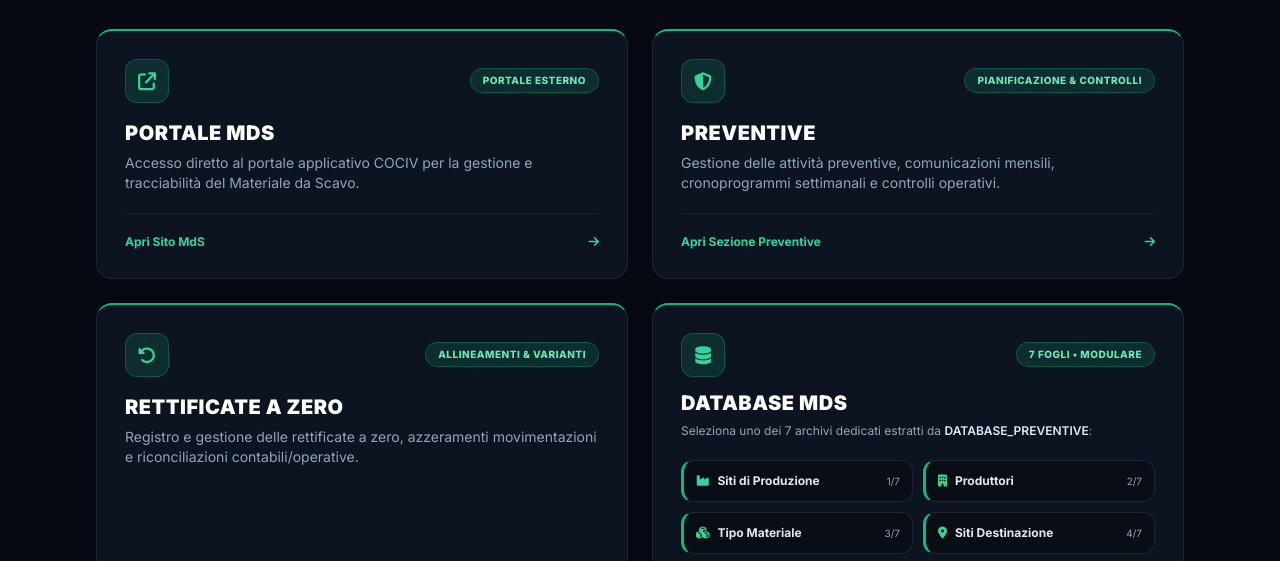
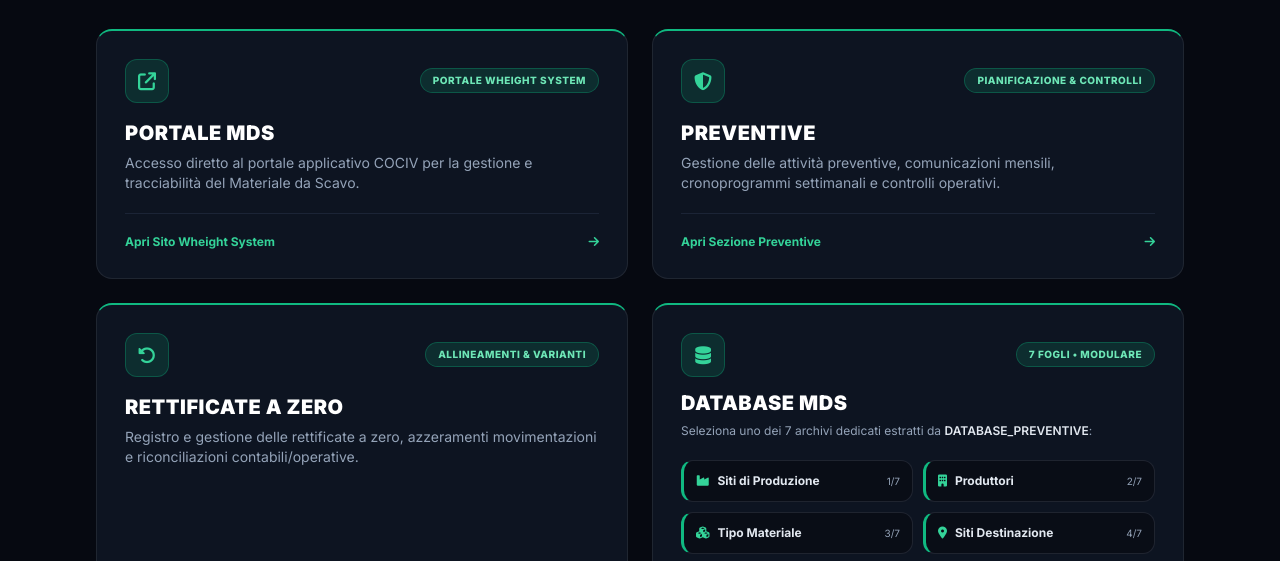
Before and after one commit to lbas8/QHSEPortaLEO, a plain HTML site: page pages/enviromental/mds_hub.html in a window 1280 px wide. Shown: the part 197-758 px from the top of the page. Drawn offline with nearby package versions, Linux system fonts and the light colour scheme.

Commit message:
Update mds_hub.html

```diff
--- a/pages/enviromental/mds_hub.html
+++ b/pages/enviromental/mds_hub.html
@@ -100,7 +100,7 @@
               <i class="fa-solid fa-arrow-up-right-from-square"></i>
             </div>
             <span class="px-3 py-1 rounded-full text-[10px] font-extrabold uppercase tracking-wider bg-emerald-500/15 text-emerald-300 border border-emerald-500/30">
-              PORTALE ESTERNO
+              PORTALE WHEIGHT SYSTEM
             </span>
           </div>
           <div>
@@ -113,7 +113,7 @@
           </div>
         </div>
         <div class="pt-5 mt-5 border-t border-slate-800/80 flex items-center justify-between text-xs font-bold text-emerald-400">
-          <span>Apri Sito MdS</span>
+          <span>Apri Sito Wheight System</span>
           <i class="fa-solid fa-arrow-right group-hover:translate-x-1 transition-transform"></i>
         </div>
       </a>
```
